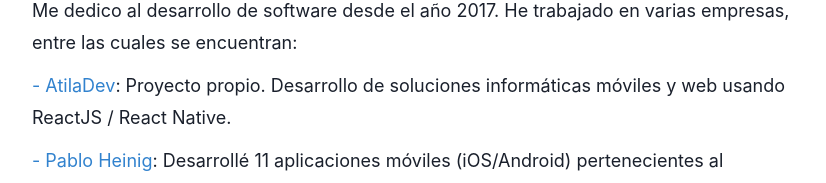
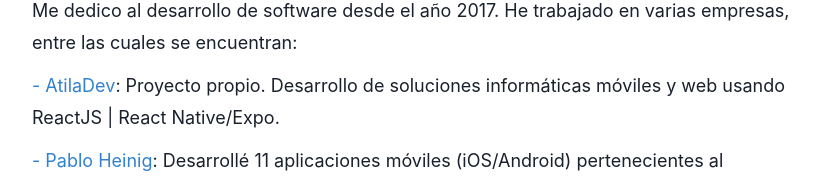
Before and after one commit to AtilaDev/atiladev.com, a Next.js app: page / in a window 1280 px wide. Shown: the part 288-471 px from the top of the page, without its empty margins (224-1050 px from the left). Built offline with nearby package versions, Linux system fonts and the light colour scheme.

Commit message:
Iam actualizado

```diff
--- a/src/components/Iam.tsx
+++ b/src/components/Iam.tsx
@@ -39,7 +39,7 @@ const Iam: React.FC = () => {
           <Text lineHeight='175%' as='h2' fontSize='lg'>
             <ExternalLink href='https://atiladev.com/'>- AtilaDev</ExternalLink>
             : Proyecto propio. Desarrollo de soluciones informáticas móviles y
-            web usando ReactJS / React Native.
+            web usando ReactJS | React Native/Expo.
           </Text>
 
           <Text lineHeight='175%' as='h2' fontSize='lg'>
```
